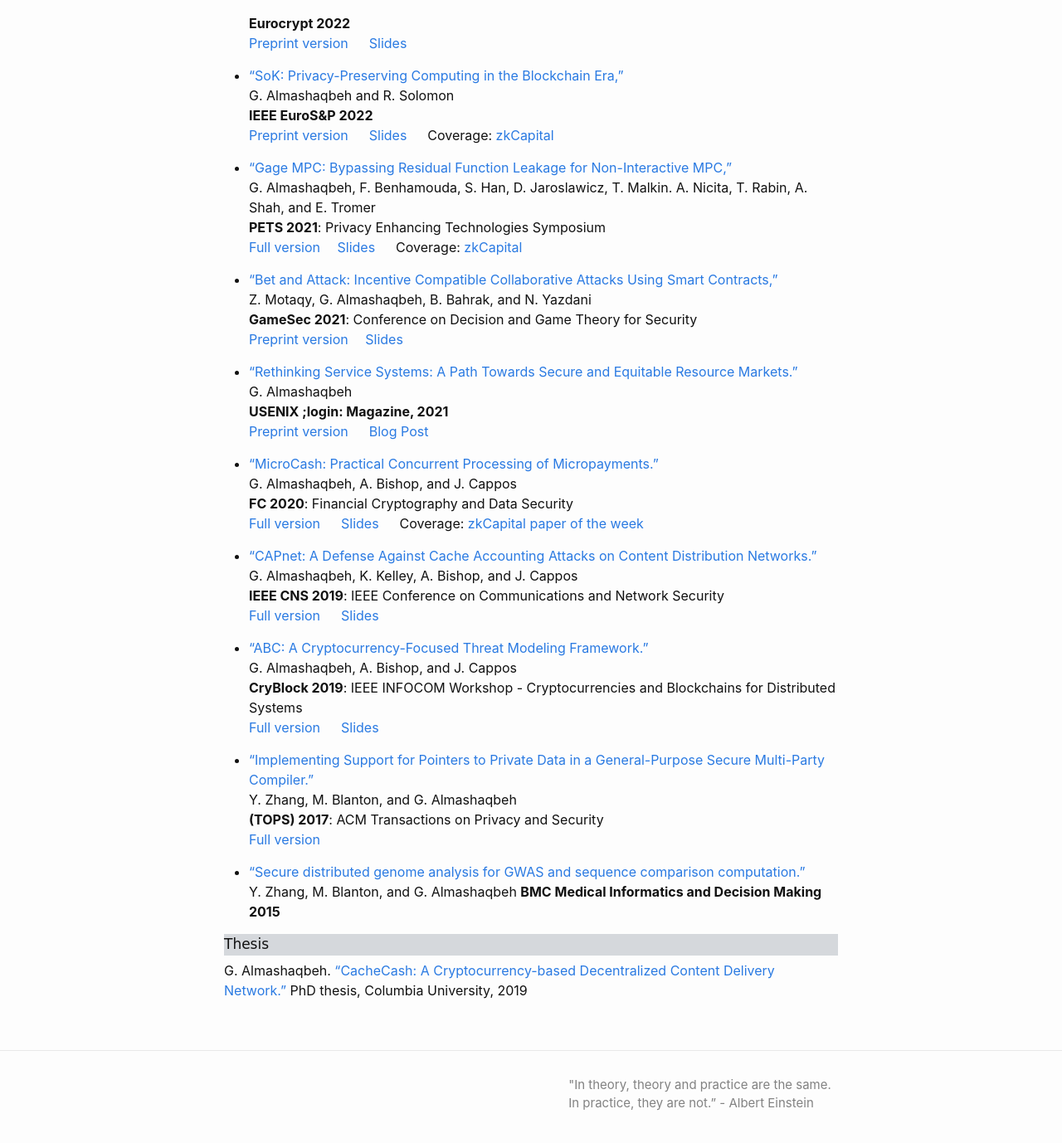
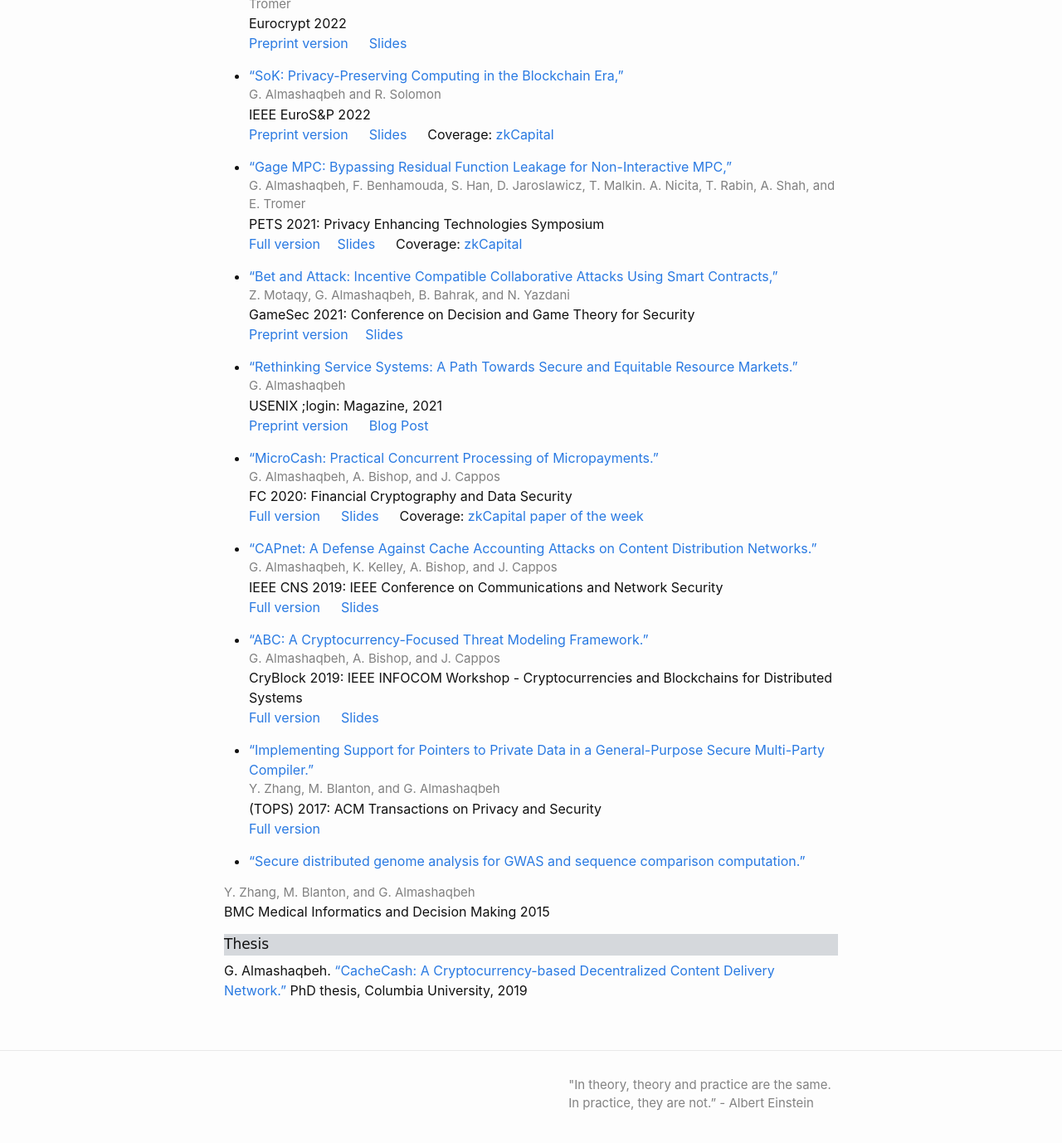
Before and after one commit to GhadaAlmashaqbeh/GhadaAlmashaqbeh.github.io, a Jekyll site: the page built from 02-publications.md, in a window 1280 px wide and 1400 px high, scrolled down 455 px. Shown: the top 1378 px of the window at 83% size. Built offline with Jekyll 4.4.1, drawn with Linux system fonts in a browser that asks for light colours.

Commit message:
edit index

```diff
--- a/02-publications.md
+++ b/02-publications.md
@@ -19,53 +19,53 @@ A selected list based on my current research interests. Check [here](https://sch
 <div style="font-family: 'Comic Sans MS'; font-size:17px; background-color:rgb(213, 216, 220);margin-bottom:6px;">Published</div>
 
 * ["Unclonable Polymers and Their Cryptographic Applications,"](https://link.springer.com/chapter/10.1007/978-3-031-06944-4_26)<br/>
-  <div style="color:grey; font-size:14px;">G. Almashaqbeh, R. Canetti, Y. Erlich, J. Gershoni. T. Malkin, I. Pe’er, A. Roitburd-Berman, and E. Tromer</div><br/>
-  **Eurocrypt 2022**<br/>
+  <div style="color:grey; font-size:15px;">G. Almashaqbeh, R. Canetti, Y. Erlich, J. Gershoni. T. Malkin, I. Pe’er, A. Roitburd-Berman, and E. Tromer</div>
+  Eurocrypt 2022<br/>
   [Preprint version](https://eprint.iacr.org/2022/658) &emsp; [Slides](../slides/eurocrypt22.pdf)
 
 * ["SoK: Privacy-Preserving Computing in the Blockchain Era,"](https://ieeexplore.ieee.org/document/9797340)<br/>
-  G. Almashaqbeh and R. Solomon <br/>
-  **IEEE EuroS&P 2022**<br/>
+  <div style="color:grey; font-size:15px;">G. Almashaqbeh and R. Solomon</div>
+  IEEE EuroS&P 2022<br/>
   [Preprint version](https://eprint.iacr.org/2021/727.pdf) &emsp; [Slides](../slides/sok-eurosp22.pdf) &emsp; Coverage: [zkCapital](https://zkcapital.substack.com/p/this-week-in-blockchain-research-def)
 
 * ["Gage MPC: Bypassing Residual Function Leakage for Non-Interactive MPC,"](https://sciendo.com/article/10.2478/popets-2021-0083)<br/>
-  G. Almashaqbeh, F. Benhamouda, S. Han, D. Jaroslawicz, T. Malkin. A. Nicita, T. Rabin, A. Shah, and E. Tromer<br/>
-  **PETS 2021**: Privacy Enhancing Technologies Symposium<br/>
+  <div style="color:grey; font-size:15px;">G. Almashaqbeh, F. Benhamouda, S. Han, D. Jaroslawicz, T. Malkin. A. Nicita, T. Rabin, A. Shah, and E. Tromer</div>
+  PETS 2021: Privacy Enhancing Technologies Symposium<br/>
   [Full version](https://eprint.iacr.org/2021/256)&emsp; [Slides](../slides/gagempc-pets-2021.pdf) &emsp; Coverage: [zkCapital](https://zkcapital.substack.com/p/this-week-in-blockchain-research-fb6)
 
 * ["Bet and Attack: Incentive Compatible Collaborative Attacks Using Smart Contracts,"](https://link.springer.com/chapter/10.1007/978-3-030-90370-1_16)<br/>
-  Z. Motaqy, G. Almashaqbeh, B. Bahrak, and N. Yazdani <br/>
-  **GameSec 2021**: Conference on Decision and Game Theory for Security<br/>
+  <div style="color:grey; font-size:15px;">Z. Motaqy, G. Almashaqbeh, B. Bahrak, and N. Yazdani</div>
+  GameSec 2021: Conference on Decision and Game Theory for Security<br/>
   [Preprint version](https://arxiv.org/pdf/2010.12280.pdf)&emsp; [Slides](../slides/gamesec21.pdf)
 
 * ["Rethinking Service Systems: A Path Towards Secure and Equitable Resource Markets."](https://www.usenix.org/publications/loginonline/rethinking-service-systems)<br/>
-  G. Almashaqbeh<br/>
-  **USENIX ;login: Magazine, 2021**<br/>
+  <div style="color:grey; font-size:15px;">G. Almashaqbeh</div>
+  USENIX ;login: Magazine, 2021<br/>
   [Preprint version](./preprint/almashaqbeh-login-21.pdf) &emsp; [Blog Post](https://blog.nucypher.com/the-path-towards-building-decentralized-services/)
 
 * ["MicroCash: Practical Concurrent Processing of Micropayments."](https://link.springer.com/chapter/10.1007/978-3-030-51280-4_13)<br/>
-  G. Almashaqbeh, A. Bishop, and J. Cappos<br/>
-  **FC 2020**: Financial Cryptography and Data Security<br/>
+  <div style="color:grey; font-size:15px;">G. Almashaqbeh, A. Bishop, and J. Cappos</div>
+  FC 2020: Financial Cryptography and Data Security<br/>
   [Full version](https://arxiv.org/abs/1911.08520) &emsp; [Slides](../slides/microcash-fc-2020.pdf) &emsp; Coverage: [zkCapital paper of the week](https://zkcapital.substack.com/p/this-week-in-blockchain-research-92a)
 
 * ["CAPnet: A Defense Against Cache Accounting Attacks on Content Distribution Networks."](https://ieeexplore.ieee.org/document/8802825)<br/>
-  G. Almashaqbeh, K. Kelley, A. Bishop, and J. Cappos <br/>
-  **IEEE CNS 2019**: IEEE Conference on Communications and Network Security <br/>
+  <div style="color:grey; font-size:15px;">G. Almashaqbeh, K. Kelley, A. Bishop, and J. Cappos</div>
+  IEEE CNS 2019: IEEE Conference on Communications and Network Security <br/>
   [Full version](https://arxiv.org/abs/1906.10272) &emsp; [Slides](../slides/capnet-cns-2019.pdf)
 
 * ["ABC: A Cryptocurrency-Focused Threat Modeling Framework."](https://ieeexplore.ieee.org/document/8845101)<br/>
-  G. Almashaqbeh, A. Bishop, and J. Cappos <br/>
-  **CryBlock 2019**: IEEE INFOCOM Workshop - Cryptocurrencies and Blockchains for Distributed Systems <br/>
+  <div style="color:grey; font-size:15px;">G. Almashaqbeh, A. Bishop, and J. Cappos</div>
+  CryBlock 2019: IEEE INFOCOM Workshop - Cryptocurrencies and Blockchains for Distributed Systems <br/>
   [Full version](https://arxiv.org/abs/1903.03422) &emsp; [Slides](../slides/abc-cryblock-2019.pdf)
 
 * ["Implementing Support for Pointers to Private Data in a General-Purpose Secure Multi-Party Compiler."](https://dl.acm.org/citation.cfm?id=3154600)<br/>
-  Y. Zhang, M. Blanton, and G. Almashaqbeh <br/>
-  **(TOPS) 2017**: ACM Transactions on Privacy and Security <br/>
+  <div style="color:grey; font-size:15px;">Y. Zhang, M. Blanton, and G. Almashaqbeh</div>
+  (TOPS) 2017: ACM Transactions on Privacy and Security <br/>
   [Full version](https://arxiv.org/abs/1509.01763)
 
 * ["Secure distributed genome analysis for GWAS and sequence comparison computation."](https://bmcmedinformdecismak.biomedcentral.com/articles/10.1186/1472-6947-15-S5-S4)<br/>
-Y. Zhang, M. Blanton, and G. Almashaqbeh
-**BMC Medical Informatics and Decision Making 2015** <br/>
+<div style="color:grey; font-size:15px;">Y. Zhang, M. Blanton, and G. Almashaqbeh</div>
+BMC Medical Informatics and Decision Making 2015<br/>
 
 
 <div style="font-family: 'Comic Sans MS'; font-size:17px; background-color:rgb(213, 216, 220);margin-bottom:6px;">Thesis</div>
```
